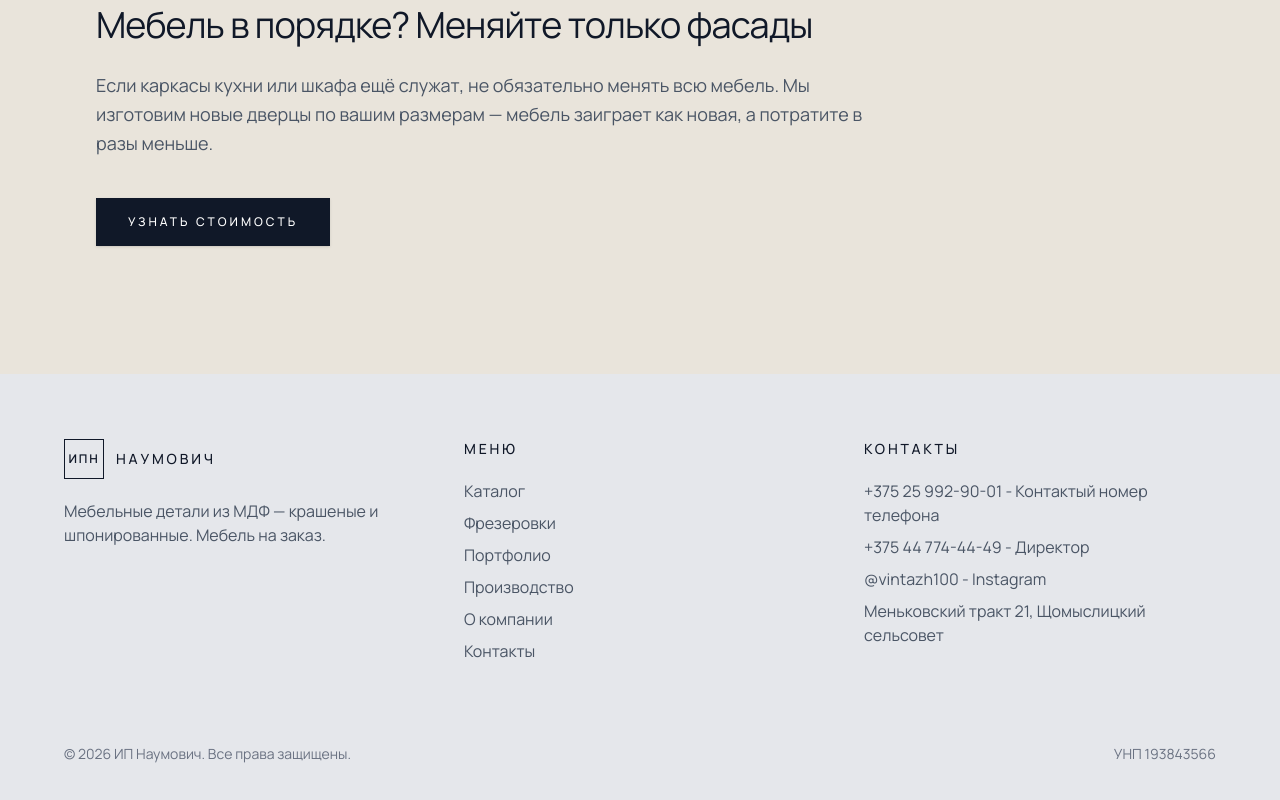
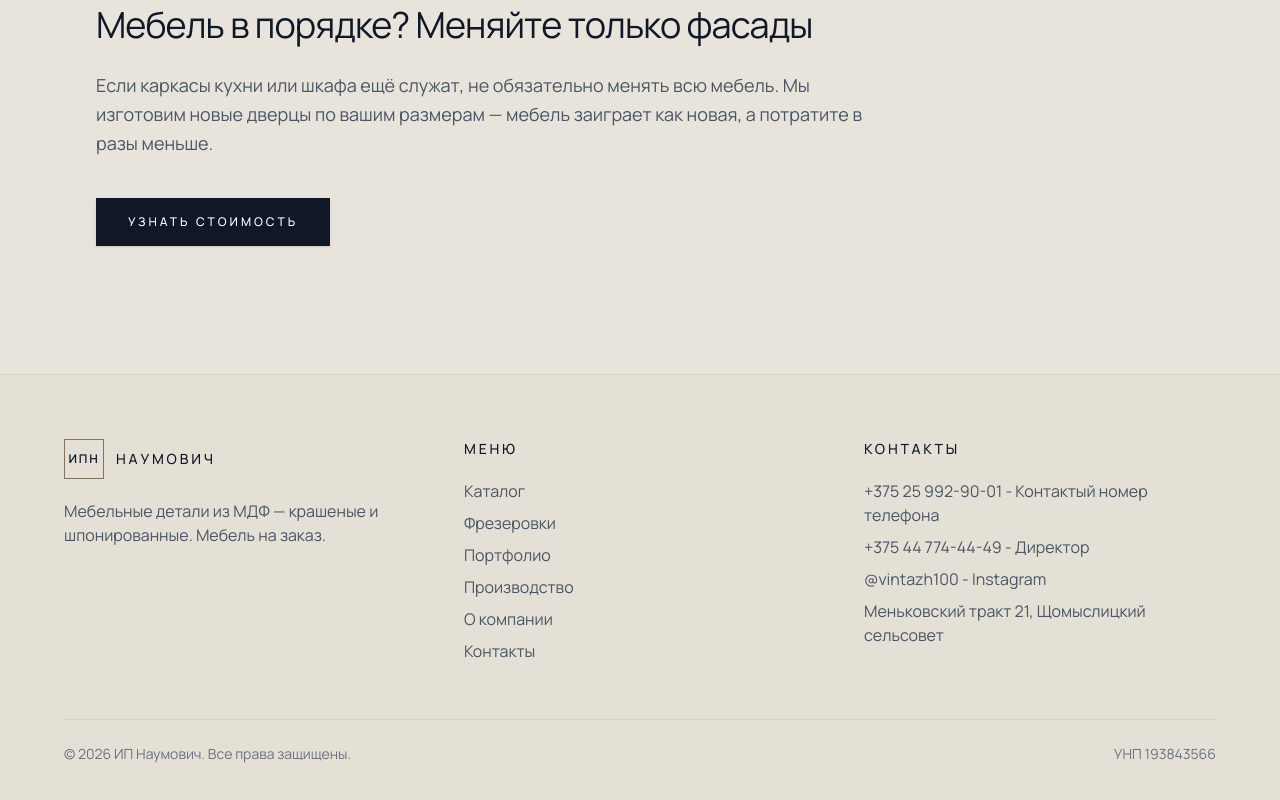
Before and after one commit to IljaBelousow/naumovich-site, a Next.js app: page / in a window 1280 px wide. Shown: the part 2527-3327 px from the top of the page. Built offline with nearby package versions, Linux system fonts and the light colour scheme.

Commit message:
Apply warm premium palette to shared components

```diff
--- a/src/components/Footer.tsx
+++ b/src/components/Footer.tsx
@@ -11,13 +11,13 @@ const navigation = [
 
 export default function Footer() {
   return (
-    <footer className="border-t border-gray-200 bg-gray-200">
+    <footer className="border-t border-[#D8D0C3] bg-[#E5E0D6]">
       <div className="w-full px-5 py-16 sm:px-8 lg:px-12 xl:px-16">
         <div className="grid grid-cols-1 gap-12 md:grid-cols-3">
           {/* Бренд */}
           <div>
             <Link href="/" className="flex items-center gap-3">
-              <span className="flex h-10 w-10 items-center justify-center border border-gray-900 text-xs font-semibold tracking-[0.15em] text-gray-900">
+              <span className="flex h-10 w-10 items-center justify-center border border-[#82745F] text-xs font-semibold tracking-[0.15em] text-gray-900">
                 ИПН
               </span>
               <span className="text-sm font-medium uppercase tracking-[0.2em] text-gray-900">
@@ -39,7 +39,7 @@ export default function Footer() {
                 <li key={item.name}>
                   <Link
                     href={item.href}
-                    className="text-base font-light text-gray-600 transition-colors hover:text-gray-900"
+                    className="text-base font-light text-gray-600 transition-colors hover:text-[#82745F]"
                   >
                     {item.name}
                   </Link>
@@ -55,12 +55,12 @@ export default function Footer() {
             </p>
             <ul className="mt-5 space-y-2 text-base font-light text-gray-600">
               <li>
-                <a href="tel:+375259929001" className="transition-colors hover:text-gray-900">
+                <a href="tel:+375259929001" className="transition-colors hover:text-[#82745F]">
                   +375 25 992-90-01 - Контактый номер телефона
                 </a>
               </li>
               <li>
-                <a href="tel:+375447744449" className="transition-colors hover:text-gray-900">
+                <a href="tel:+375447744449" className="transition-colors hover:text-[#82745F]">
                   +375 44 774-44-49 - Директор
                 </a>
               </li>
@@ -69,7 +69,7 @@ export default function Footer() {
                   href="https://www.instagram.com/vintazh100"
                   target="_blank"
                   rel="noopener noreferrer"
-                  className="transition-colors hover:text-gray-900"
+                  className="transition-colors hover:text-[#82745F]"
                 >
                   @vintazh100 - Instagram
                 </a>
@@ -79,7 +79,7 @@ export default function Footer() {
           </div>
         </div>
 
-        <div className="mt-14 flex flex-col gap-2 border-t border-gray-200 pt-6 text-sm font-light text-gray-500 sm:flex-row sm:justify-between">
+        <div className="mt-14 flex flex-col gap-2 border-t border-[#D8D0C3] pt-6 text-sm font-light text-gray-500 sm:flex-row sm:justify-between">
           <p>© 2026 ИП Наумович. Все права защищены.</p>
           <p>УНП 193843566</p>
         </div>
```
